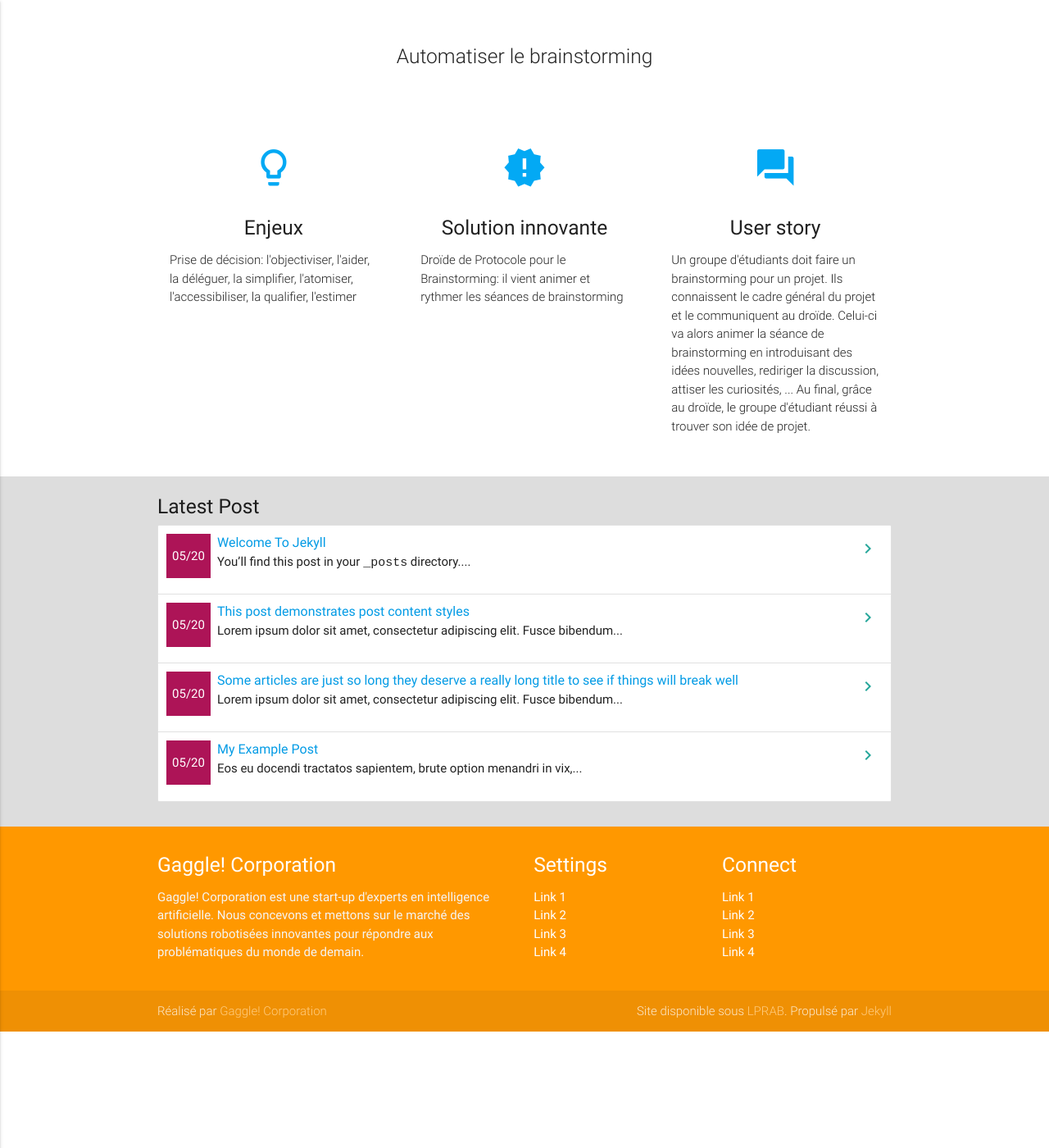
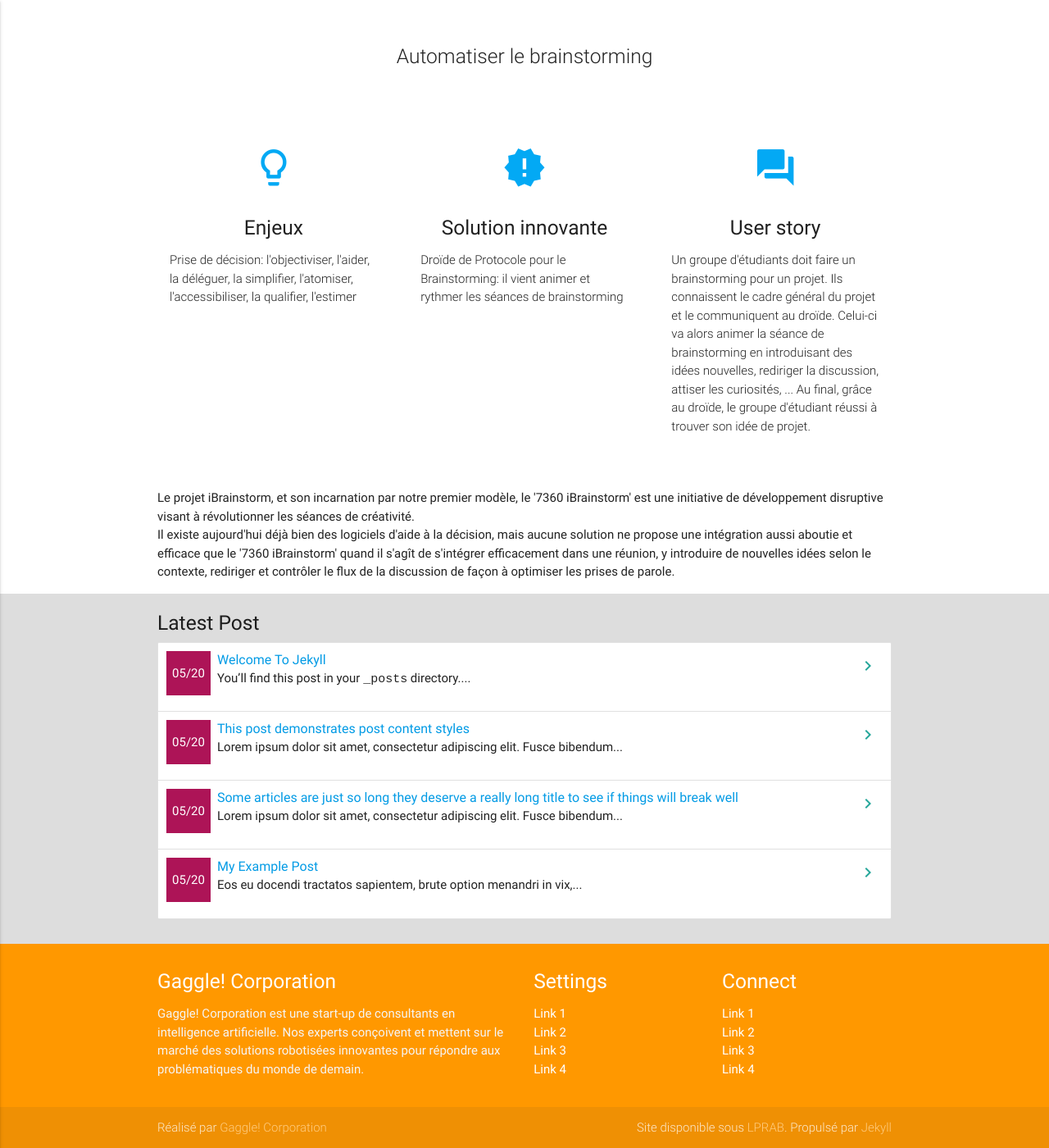
Before and after one commit to Thf772/insa-if-5-man-droid, a Jekyll site: the page built from index.md, in a window 1280 px wide and 1400 px high, scrolled down 232 px. Shown: the whole window at 82% size. Built offline with Jekyll 4.4.1, drawn with Linux system fonts in a browser that asks for light colours; before the commit the page ends 1490 px from its top, so only the background shows below that.

Commit message:
Bullshit bullshit bullshit

```diff
--- a/_includes/footer.html
+++ b/_includes/footer.html
@@ -3,7 +3,7 @@
       <div class="row">
         <div class="col l6 s12">
           <h5 class="white-text">Gaggle! Corporation</h5>
-          <p class="grey-text text-lighten-4">Gaggle! Corporation est une start-up d'experts en intelligence artificielle. Nous concevons et mettons sur le marché des solutions robotisées innovantes pour répondre aux problématiques du monde de demain.</p>
+          <p class="grey-text text-lighten-4">Gaggle! Corporation est une start-up de consultants en intelligence artificielle. Nos experts conçoivent et mettent sur le marché des solutions robotisées innovantes pour répondre aux problématiques du monde de demain.</p>
         </div>
         <div class="col l3 s12">
           <h5 class="white-text">Settings</h5>
--- a/_layouts/home.html
+++ b/_layouts/home.html
@@ -38,6 +38,14 @@ layout: default
     </div>
   </div>
 
+  <div class="container">
+    <p>
+	  Le projet iBrainstorm, et son incarnation par notre premier modèle, le '7360 iBrainstorm' est une initiative de développement disruptive visant à révolutionner les séances de créativité.
+	  </br>
+	  Il existe aujourd'hui déjà bien des logiciels d'aide à la décision, mais aucune solution ne propose une intégration aussi aboutie et efficace que le '7360 iBrainstorm' quand il s'agît de s'intégrer efficacement dans une réunion, y introduire de nouvelles idées selon le contexte, rediriger et contrôler le flux de la discussion de façon à optimiser les prises de parole.
+	</p>
+  </div>
+
     <div style="background: #ddd">
     <div class="container last-post">
     <section>
```
